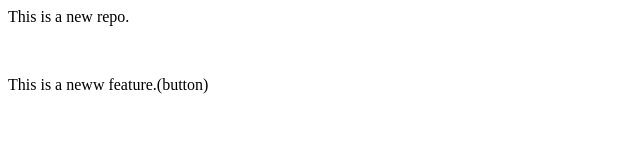
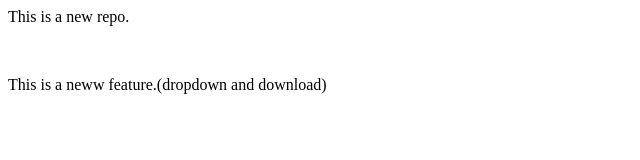
Before and after one commit to ImmPappu/LocalRepo, a plain HTML site: page index.html in a window 1280 px wide. Shown: the whole page, without its empty margins (0-640 px from the left). Drawn offline with Linux system fonts and the light colour scheme.

Commit message:
Added dropdown and download

```diff
--- a/index.html
+++ b/index.html
@@ -1,3 +1,3 @@
 <p> This is a new repo.</p>
 <br>
-<p> This is a neww feature.(button)</p>
+<p> This is a neww feature.(dropdown and download)</p>
```
